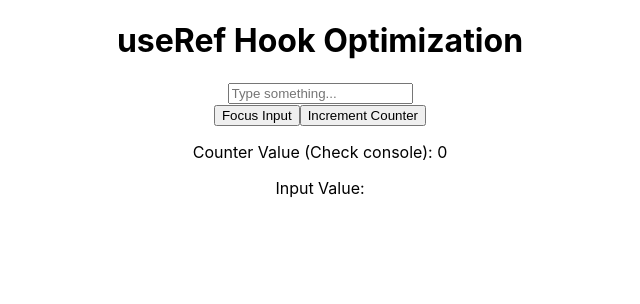
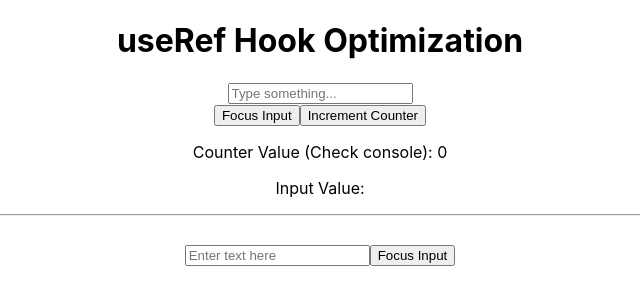
Before and after one commit to mfsisudhanshuk/react-30-day-learning, a React (Create React App) app: page / in a window 1280 px wide. Shown: the top 304 px of the page, without its empty margins (320-960 px from the left). Built offline with nearby package versions, Linux system fonts and the light colour scheme.

Commit message:
feat: focus input values

```diff
--- a/src/App.tsx
+++ b/src/App.tsx
@@ -2,11 +2,15 @@ import React from 'react';
 
 import './App.css';
 import RefOptimizationExample from './RefOptimizationExample.tsx';
+import FocusInput from './FocusInput.tsx';
 
 function App() {
   return (
     <div className="App">
       <RefOptimizationExample />
+      <hr />
+      <br />
+      <FocusInput />
     </div>
   );
 }
--- /dev/null
+++ b/src/FocusInput.tsx
@@ -0,0 +1,18 @@
+import React, { useRef } from "react";
+
+export default function FocusInput() {
+  const inputRef = useRef<HTMLInputElement>(null);
+
+  const handleFocus = () => {
+    if (inputRef.current) {
+      inputRef.current.focus();
+    }
+  };
+
+  return (
+    <div className="space-y-4">
+      <input ref={inputRef} placeholder="Enter text here" />
+      <button onClick={handleFocus}>Focus Input</button>
+    </div>
+  );
+}
```
Also changed, not shown: 1 other file (tests, documents, lock files or other folders).
